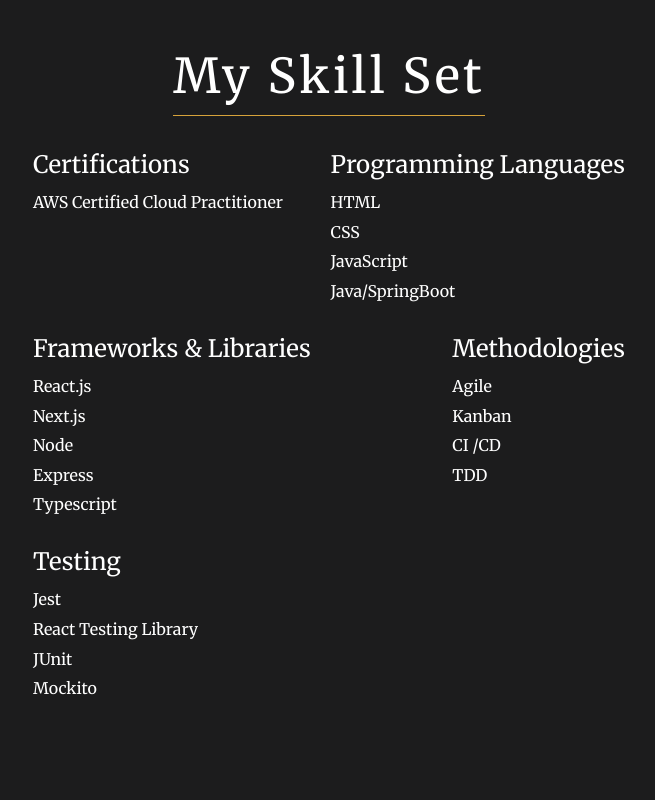
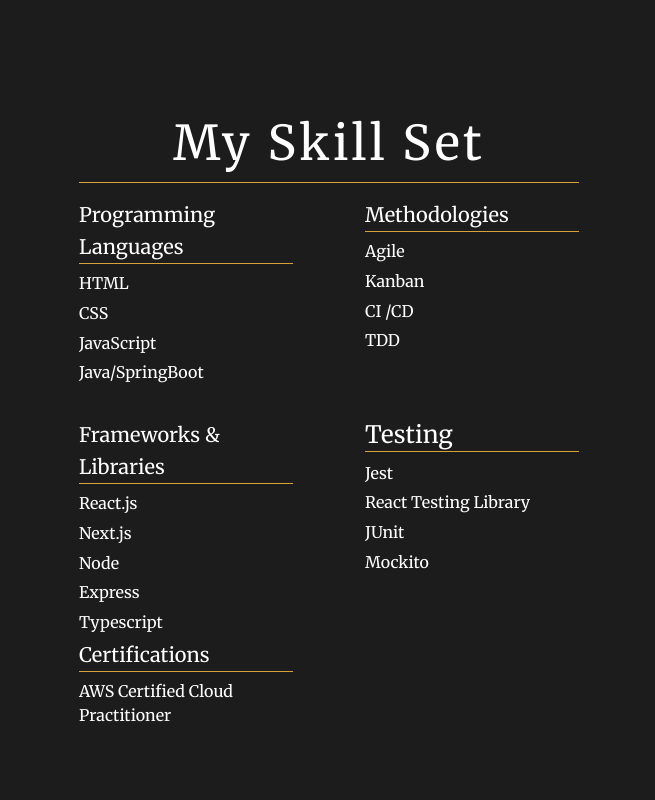
Before and after one commit to celinalou92/louissaint.me, a Next.js app: page / in a window 1280 px wide. Shown: the part 820-1620 px from the top of the page, without its empty margins (623-1278 px from the left). Built offline with nearby package versions, Linux system fonts and the light colour scheme.

Commit message:
finish skillset styles

```diff
--- a/app/components/skillList/SkillsList.tsx
+++ b/app/components/skillList/SkillsList.tsx
@@ -20,8 +20,9 @@
       display={"flex"}
       flexDirection={"column"}
       alignItems={"center"}
-    justifyContent={"center"}
+      paddingTop={"20%"}
     >
+      <Stack maxWidth={"500px"} maxHeight={"500px"}>
         <Typography
           sx={{ letterSpacing: ".2rem", borderBottom: ".5px solid #D6A23A" }}
           variant="h3"
@@ -37,63 +38,119 @@
           flexDirection="row"
           alignItems="flex-start"
           justifyContent="space-between"
-          spacing={3}
-          padding={2}
+          spacing={2}
+          rowGap={5}
         >
-          <Grid item display="flex" flexDirection="column">
-            <Typography gutterBottom variant="h5">
-              Certifications
-            </Typography>
-            <Divider />
-            <Typography gutterBottom variant="body1">
-              {certifications[0].name}
-            </Typography>
-          </Grid>
-          <Grid item display="flex" flexDirection="column">
-            <Typography gutterBottom variant="h5">
+          <Grid
+            item
+            display="flex"
+            flexDirection="column"
+            width={"230px"}
+            height={"180px"}
+          >
+            <Typography
+              gutterBottom
+              variant="h6"
+              sx={{
+                borderBottom: ".5px solid #D6A23A",
+              }}
+            >
               Programming Languages
             </Typography>
-            <Divider />
             {programming_languages.map((pl: Skill) => (
               <Typography key={pl.name} gutterBottom variant="body1">
                 {pl.name}
               </Typography>
             ))}
           </Grid>
-          <Grid item display="flex" flexDirection="column">
-            <Typography gutterBottom variant="h5">
+          <Grid
+            item
+            display="flex"
+            flexDirection="column"
+            width={"230px"}
+            maxHeight={"180px"}
+          >
+            <Typography
+              gutterBottom
+              variant="h6"
+              sx={{
+                borderBottom: ".5px solid #D6A23A",
+              }}
+            >
+              Methodologies
+            </Typography>
+            {methodologies.map((m: Skill) => (
+              <Typography key={m.name} gutterBottom variant="body1">
+                {m.name}
+              </Typography>
+            ))}
+          </Grid>
+          <Grid
+            item
+            display="flex"
+            flexDirection="column"
+            width={"230px"}
+            height={"180px"}
+          >
+            <Typography
+              gutterBottom
+              variant="h6"
+              sx={{
+                borderBottom: ".5px solid #D6A23A",
+              }}
+            >
               Frameworks & Libraries
             </Typography>
-            <Divider />
             {frameworks_libraries.map((fw: Skill) => (
               <Typography key={fw.name} gutterBottom variant="body1">
                 {fw.name}
               </Typography>
             ))}
           </Grid>
-          <Grid item display="flex" flexDirection="column">
-            <Typography gutterBottom variant="h5">
-              Methodologies
-            </Typography>
-            <Divider />
-            {methodologies.map((m: Skill) => (
-              <Typography key={m.name} gutterBottom variant="body1">
-                {m.name}
-              </Typography>
-            ))}
-          </Grid>
-          <Grid item display="flex" flexDirection="column">
-            <Typography gutterBottom variant="h5">
+          <Grid
+            item
+            display="flex"
+            flexDirection="column"
+            width={"230px"}
+            height={"180px"}
+          >
+            <Typography
+              gutterBottom
+              variant="h5"
+              sx={{
+                borderBottom: ".5px solid #D6A23A",
+              }}
+            >
               Testing
             </Typography>
-            <Divider />
             {testing.map((t: Skill) => (
               <Typography key={t.name} gutterBottom variant="body1">
                 {t.name}
               </Typography>
             ))}
           </Grid>
+          <Grid
+            item
+            display="flex"
+            flexDirection="column"
+            width={"230px"}
+            height={"180px"}
+          >
+            <Typography
+              gutterBottom
+              variant="h6"
+              sx={{
+                borderBottom: ".5px solid #D6A23A",
+              }}
+            >
+              Certifications
+            </Typography>
+            <Typography gutterBottom variant="body1">
+              {certifications[0].name}
+            </Typography>
           </Grid>
+        </Grid>
+      </Stack>
     </Stack>
   );
 };
```
Lines whose indentation alone changed are shown as unchanged.
